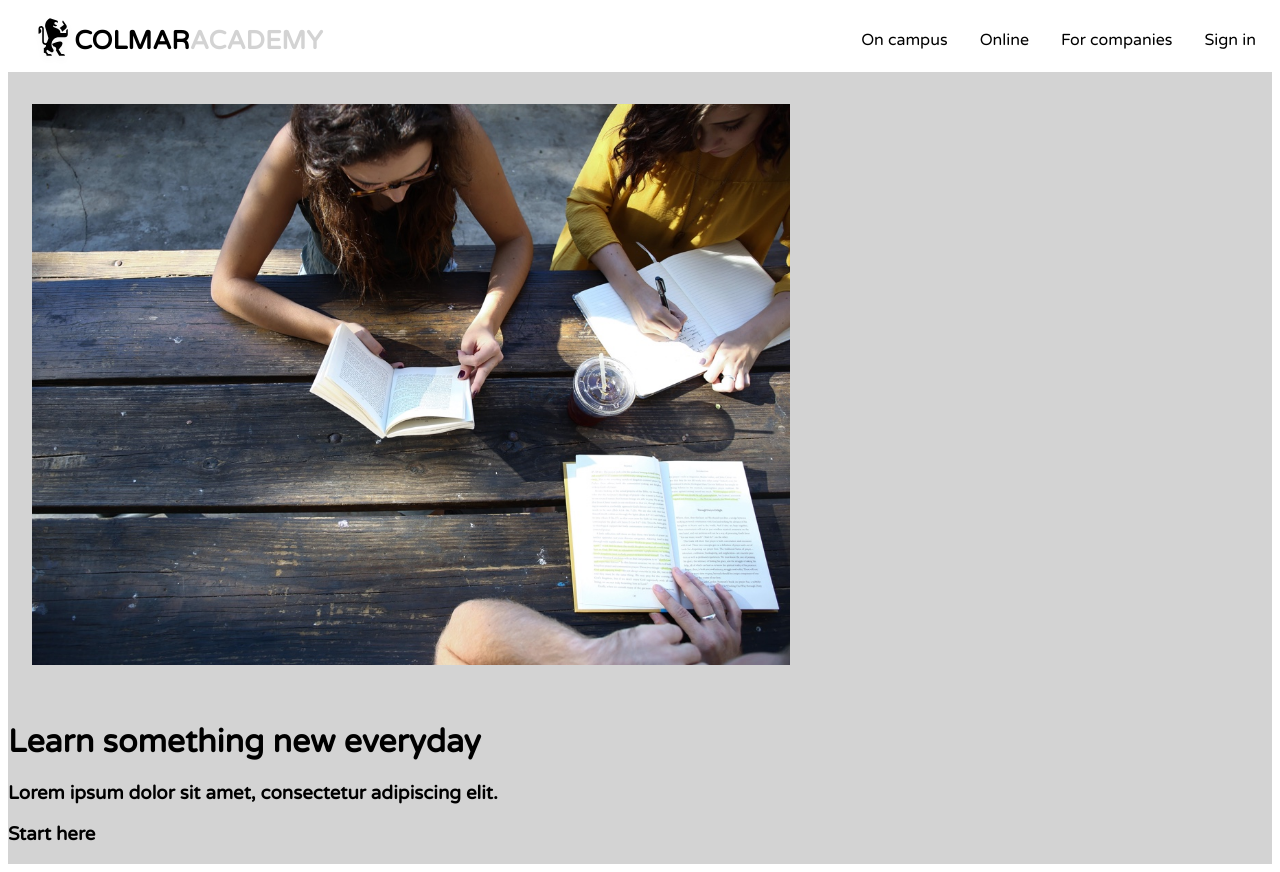
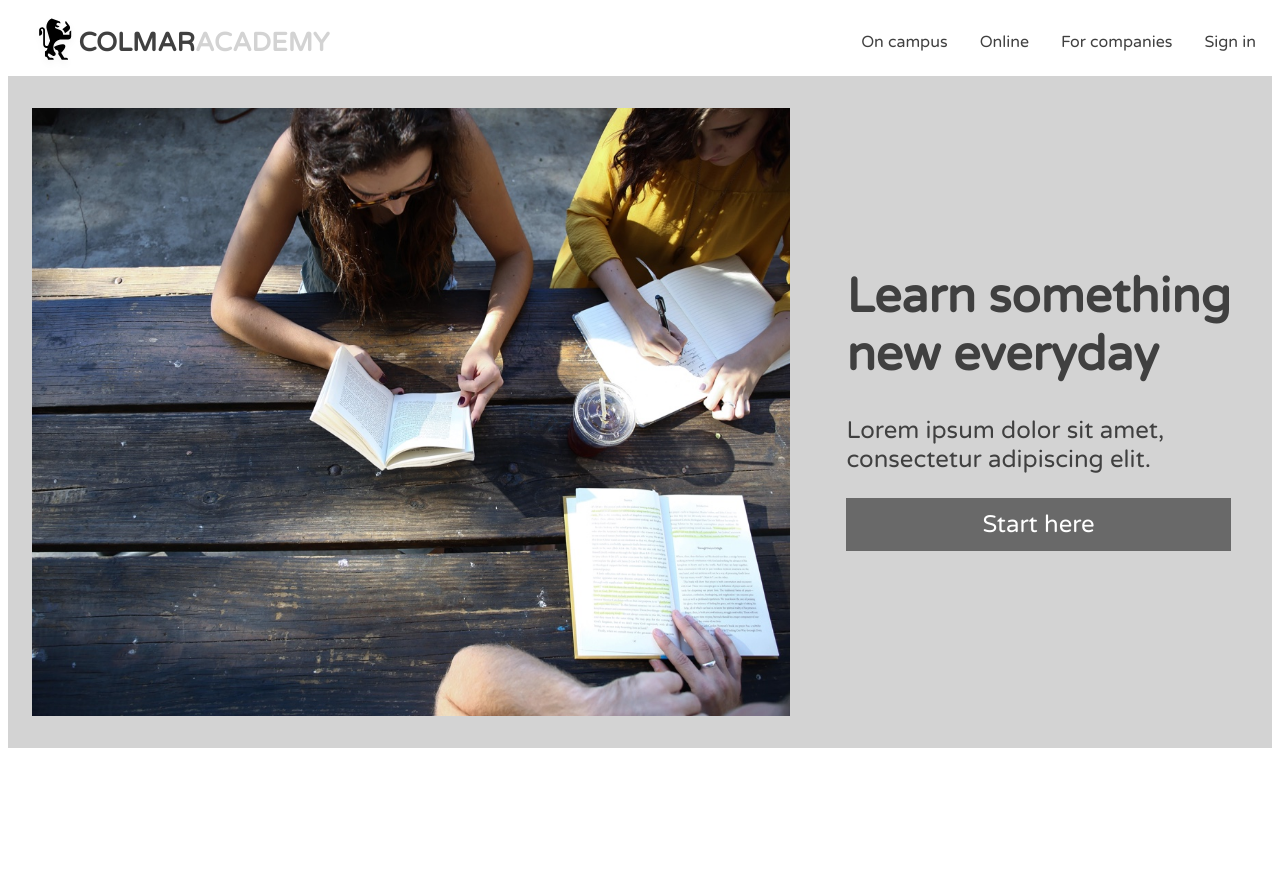
Before and after one commit to rmarsh11/ColmarAcademy, a plain HTML site: page index.html in a window 1280 px wide. After the commit the page ends 800 px from the top, so only its background shows below. Drawn offline with Linux system fonts and the light colour scheme.

Commit message:
Header Complete
Nav Bar and banner/ heading are complete.

```diff
--- a/index.html
+++ b/index.html
@@ -14,7 +14,7 @@
   <nav class="container">
     <div class="logo">
       <img src="resources/media/images/ic-logo.svg">
-      <h3>COLMAR<span class="special-color">ACADEMY</span></h3>
+      <h4>COLMAR<span class="special-color">ACADEMY</span></h4>
     </div>
 
     <div class="menu">
@@ -29,14 +29,17 @@
 
 <!-- Banner -->
 
-    <div class="flex-container">
-      <div class="main-banner">
-        <img src="resources/media/images/banner.jpg">
-        <h1>Learn something new everyday</h1>
-        <h3>Lorem ipsum dolor sit amet, consectetur adipiscing elit.<h3>
-          <p class="button">Start here</p>
+    <div class="main-banner">
+      <img src="resources/media/images/banner.jpg">
+      <div class="title">
+        <h1>Learn something
+          <br>new everyday</h1>
+        <p>Lorem ipsum dolor sit amet,
+          <br>consectetur adipiscing elit.<p>
+        <p class="button">Start here</p>
       </div>
     </div>
+  </div>
 </header>
 
 
--- a/resources/css/style.css
+++ b/resources/css/style.css
@@ -3,6 +3,8 @@
 
 html {
   font-family: 'Varela Round', sans-serif;
+  font-size: 16px;
+  color: #404040;
 }
 
 nav div {
@@ -33,36 +35,47 @@ ul li {
 .logo {
   height: 32px;
   margin-left: 24px;
-  font-size: 22px;
+  font-size: 26px;
+
 }
 
 .logo img {
-  height: 50px;
+  height: 55px;
 }
 
 header .container {
-  height: 64px;
+  height: 68px;
 }
 
-h3 .special-color {
+h4 .special-color {
   color: lightgray;
 }
 
 /* Banner */
 
-.flex-container {
-  width: 100%;
+.main-banner {
   display: flex;
-  flex-wrap: wrap;
-}
-
-.main-banner {
   background-color: lightgray;
-  width: 100%;
-  margin: 0 auto;
+  height: 42rem;
 }
 
 .main-banner img {
-  width: 60%;
+  display: inline-block;
+  max-width: 60%;
   padding: 32px 24px;
 }
+
+.title {
+  flex-direction: column;
+  font-size: 1.5rem;
+  justify-content: center;
+  padding: 10rem 2rem;
+}
+
+.button {
+  display: block;
+  text-align: center;
+  background-color: dimgray;
+  padding: 12px 60px;
+  color: white;
+}
```
